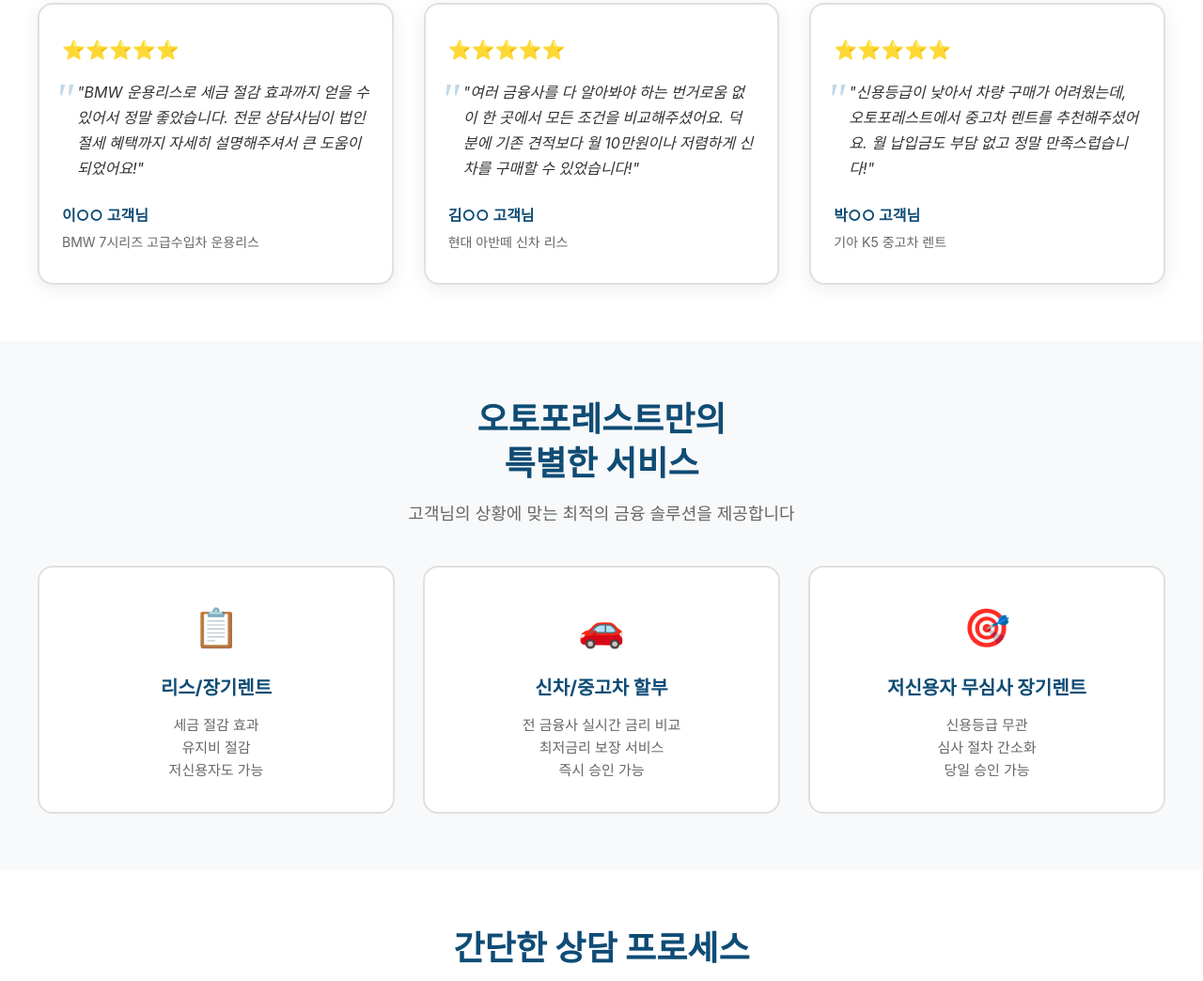
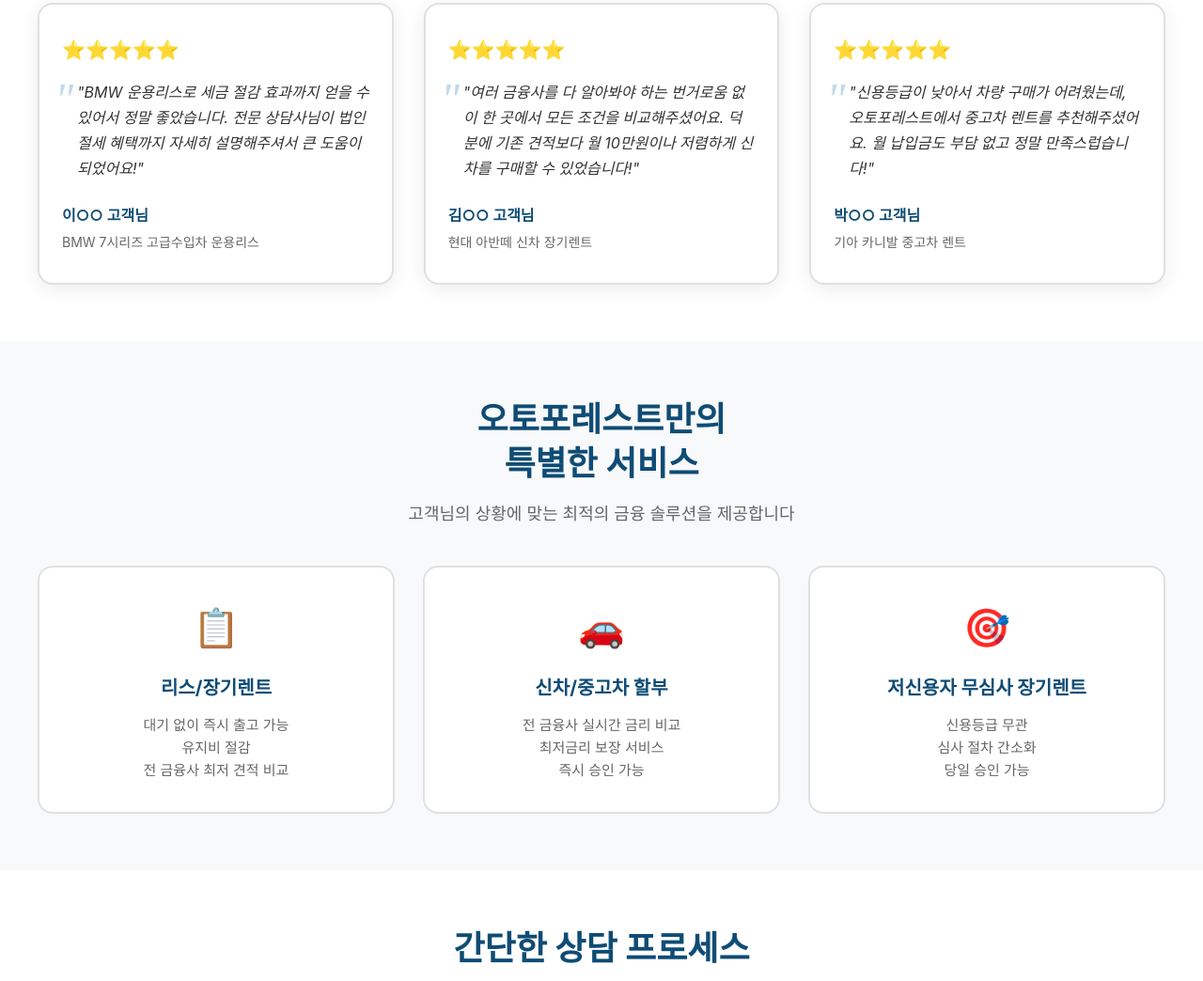
Before and after one commit to autoforest-main/af-main, a plain HTML site: page index.html in a window 1280 px wide. Shown: the part 988-2032 px from the top of the page at 94% size. Drawn offline with Linux system fonts and the light colour scheme.

Commit message:
진짜 진짜 최종

```diff
--- a/index.html
+++ b/index.html
@@ -926,7 +926,7 @@
                     <div class="testimonial-author">
                         <div class="author-info">
                             <div class="author-name">김○○ 고객님</div>
-                            <div class="author-detail">현대 아반떼 신차 리스</div>
+                            <div class="author-detail">현대 아반떼 신차 장기렌트</div>
                         </div>
                     </div>
                 </div>
@@ -942,7 +942,7 @@
                     <div class="testimonial-author">
                         <div class="author-info">
                             <div class="author-name">박○○ 고객님</div>
-                            <div class="author-detail">기아 K5 중고차 렌트</div>
+                            <div class="author-detail">기아 카니발 중고차 렌트</div>
                         </div>
                     </div>
                 </div>
@@ -960,9 +960,9 @@
                 <div class="service-icon" aria-hidden="true">📋</div>
                 <h3 class="service-title">리스/장기렌트</h3>
                 <p class="service-description">
-                    세금 절감 효과<br>
+                    대기 없이 즉시 출고 가능<br>
                     유지비 절감<br>
-                    저신용자도 가능
+                    전 금융사 최저 견적 비교
                 </p>
             </article>
 
```
